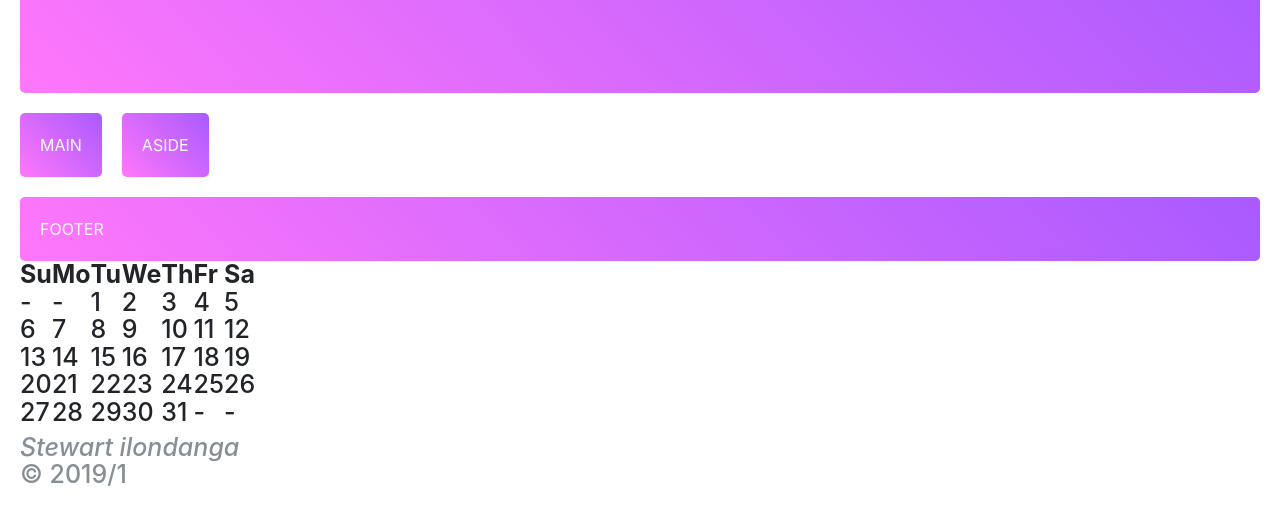
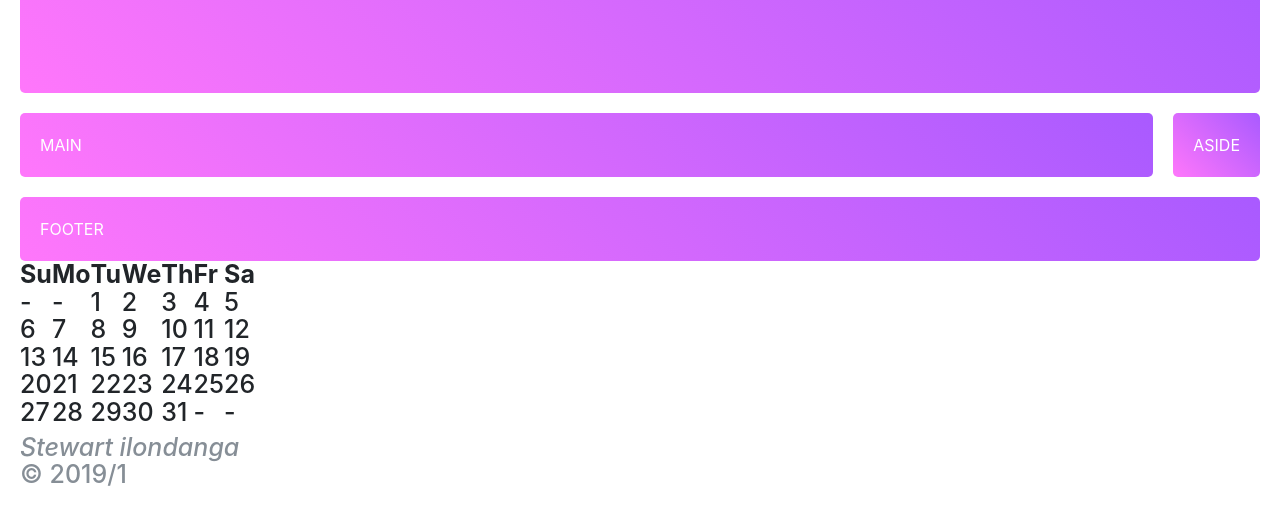
Before and after one commit to stewilondanga/flexbox-layoutz, a plain HTML site: page index.html in a window 1280 px wide. Shown: the part 87-612 px from the top of the page. Drawn offline with nearby package versions, Linux system fonts and the light colour scheme.

Commit message:
add css/styles.css

```diff
--- a/css/styles.css
+++ b/css/styles.css
@@ -56,10 +56,11 @@ body {
   flex-basis: 100%;
 }
 
-/*.child:nth-child(2) {
+.child:nth-child(2) {
   flex: 3 1 30rem;
 }
-.child:nth-child(3) {
+
+/*.child:nth-child(3) {
   flex: 1 1 30rem;
 }
 
```
